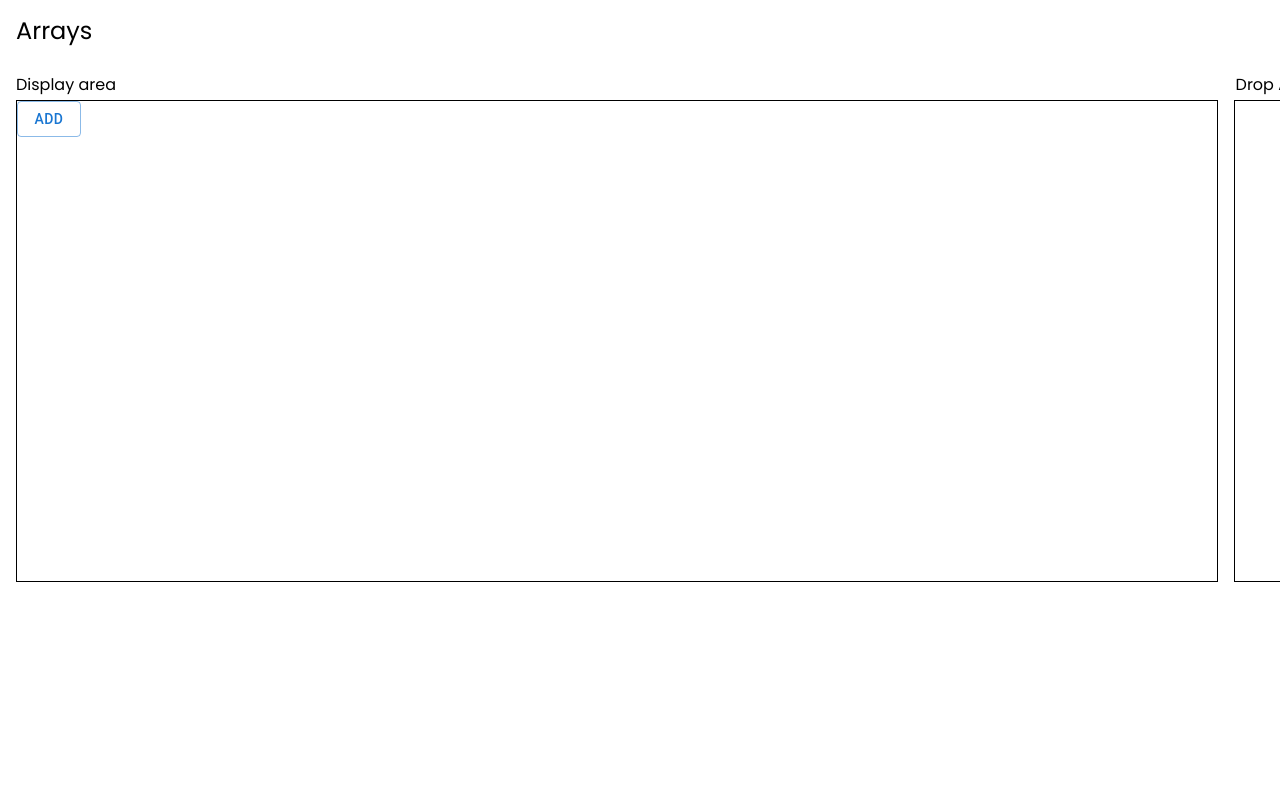
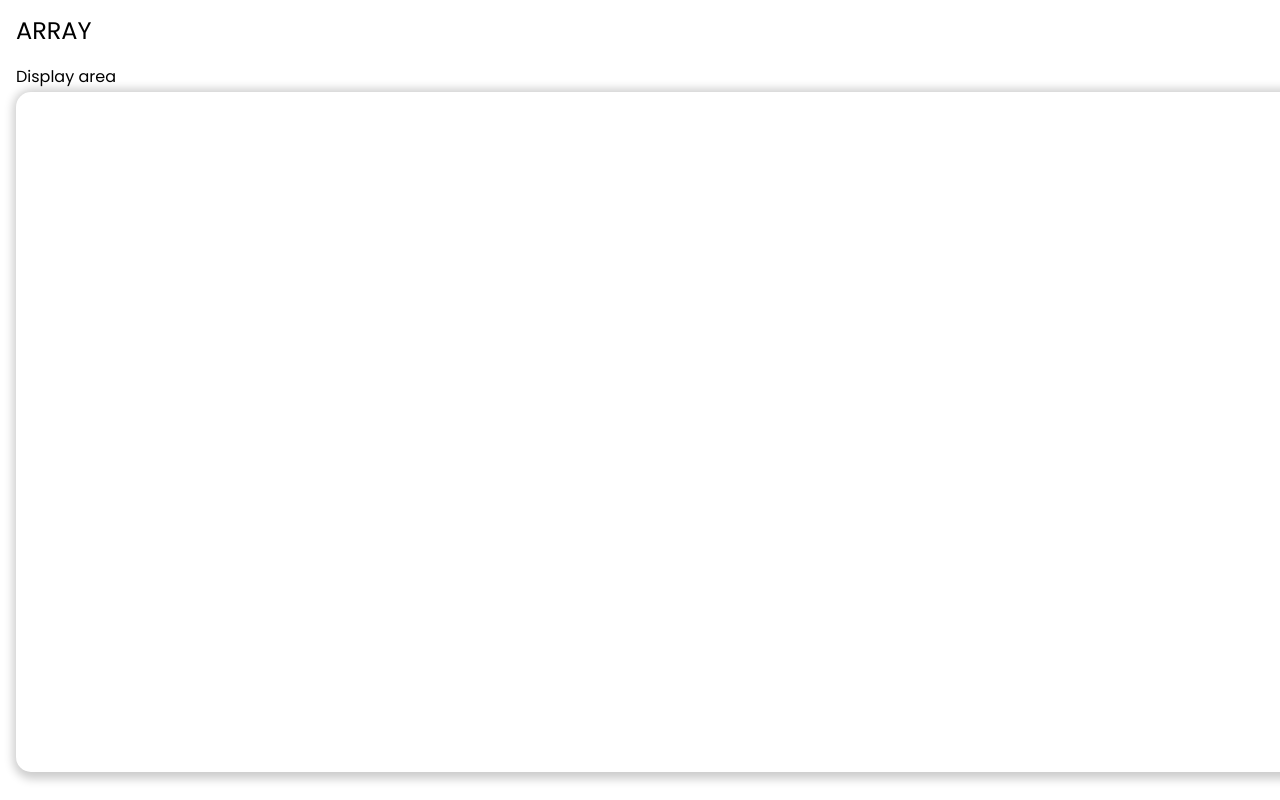
Before and after one commit to Rishikesh-Guptha/devs-corner, a React (Create React App) app: page /Array in a window 1280 px wide. Shown: the top 800 px of the page. Built offline with nearby package versions, Linux system fonts and the light colour scheme.

Commit message:
Added css for the array page

```diff
--- a/src/pages/data_structures/arrays/Array.css
+++ b/src/pages/data_structures/arrays/Array.css
@@ -3,11 +3,6 @@
     margin-top: 0.8rem;
     font-size: x-large;
 }
-
-.drop-display-area {
-    display: flex;
-}
-
 .display-area-title {
     margin-bottom: 0.2rem;
     margin-top: 1rem;
@@ -15,32 +10,23 @@
 
 .display-area-content {
     border: 1px solid black;
-    width: 150vh;
-    height: 60vh;
+    border-radius: 15px;
+        box-shadow: 2px 2px 10px 5px rgb(205, 205, 205);
+        border: none;
+        width: 200vh;
+        height: 85vh;
     margin: 0.2rem 1rem 1rem 1rem;
+    scroll-behavior: smooth;
 }
-
-.drop-area-content {
-    border: 1px solid black;
-    width: 45vh;
-        height: 60vh;
-    }
-
-    .drop-area-title {
-        margin-bottom: 0.2rem;
-        margin-top: 1rem;
-        margin-left: 0.1rem;
-    }
-
-    .list-area-content {
-        border: 1px black solid;
-        width: 198vh;
-        margin-top: 0.2rem;
-        margin-left: 1rem;
-        height: 18vh;
-    }
-
-    .list-area-title {
-        margin-top: 0.2rem;
-        margin-bottom: 0.5rem;
+.add-btn {
+    border: none;
+    border-radius: 15px;
+    box-shadow: 2px 2px 10px 3px rgb(205, 205, 205);
+    width: fit-content;
+    border-radius: 50px;
+    float: right;
+    margin-top: 1vh;
+    margin-right: 1vh;
+    z-index: -1;
+    padding: 0;
 }
--- a/src/pages/data_structures/arrays/Array.jsx
+++ b/src/pages/data_structures/arrays/Array.jsx
@@ -28,26 +28,34 @@ const Array = () => {
 
 	return (
 		<div className="main-container">
-			<p className="main-container-title">Arrays</p>
-			<div className="area-container">
-				<div className="drop-display-area">
+			<p className="main-container-title">ARRAY</p>
 			<div className="display-area">
 				<p className="display-area-title">Display area</p>
 				<div className="display-area-content">
 					<div className="add-btn">
 						<Button
+							className=""
+							sx={{
+								borderColor: "none",
+								color: "black",
+								fontSize: 20,
+								padding: -10,
+								borderRadius: 50,
+								width: 1.5,
+								border: "none",
+							}}
 							variant="outlined"
 							onClick={handleClickOpen}>
-									ADD
+							+
 						</Button>
+
 						<Dialog
 							open={open}
 							onClose={handleClose}>
 							<DialogTitle>Notes</DialogTitle>
 							<DialogContent>
 								<DialogContentText sx={{ marginLeft: 10, marginRight: 10 }}>
-											Enter the text notes, links, blog and everything right
-											here..
+									Enter the text notes, links, blog and everything right here..
 								</DialogContentText>
 								<Typography sx={{ marginBottom: 0, marginTop: 2 }}>
 									Title
@@ -119,12 +127,6 @@ const Array = () => {
 					</div>
 				</div>
 			</div>
-					<div className="drop-area">
-						<p className="drop-area-title">Drop Area</p>
-						<div className="drop-area-content"></div>
-					</div>
-				</div>
-			</div>
 		</div>
 	);
 };
```
Lines whose indentation alone changed are shown as unchanged.
